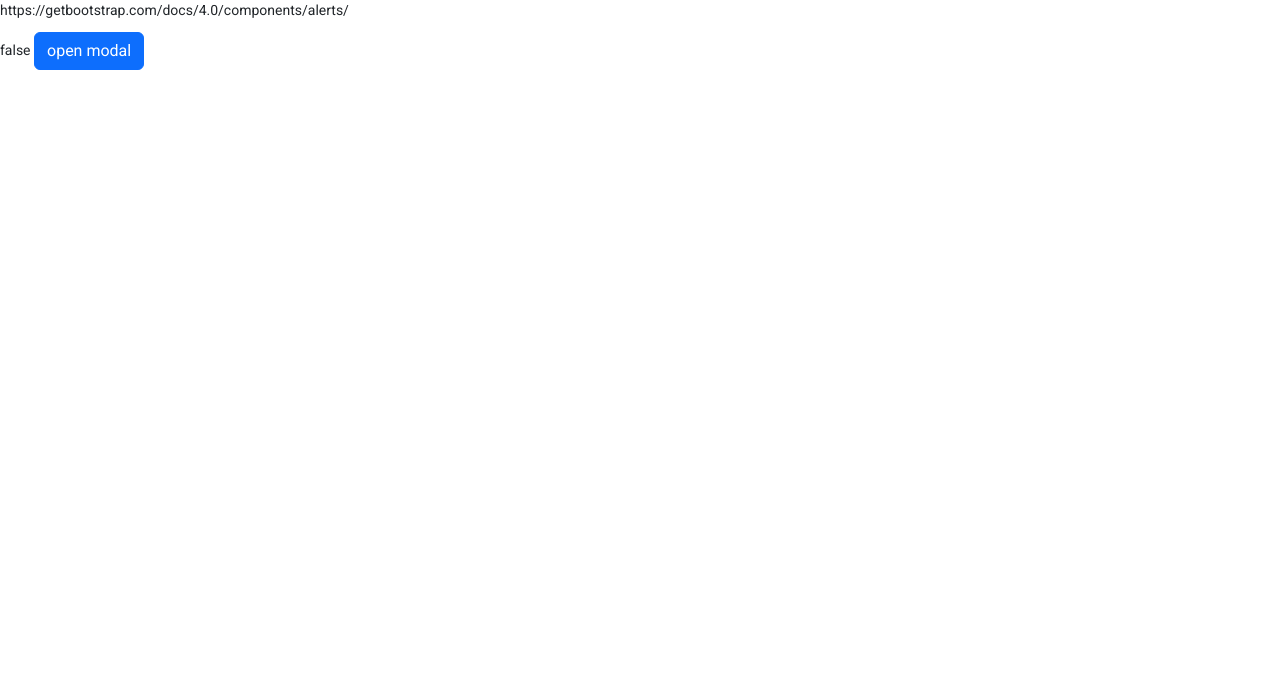
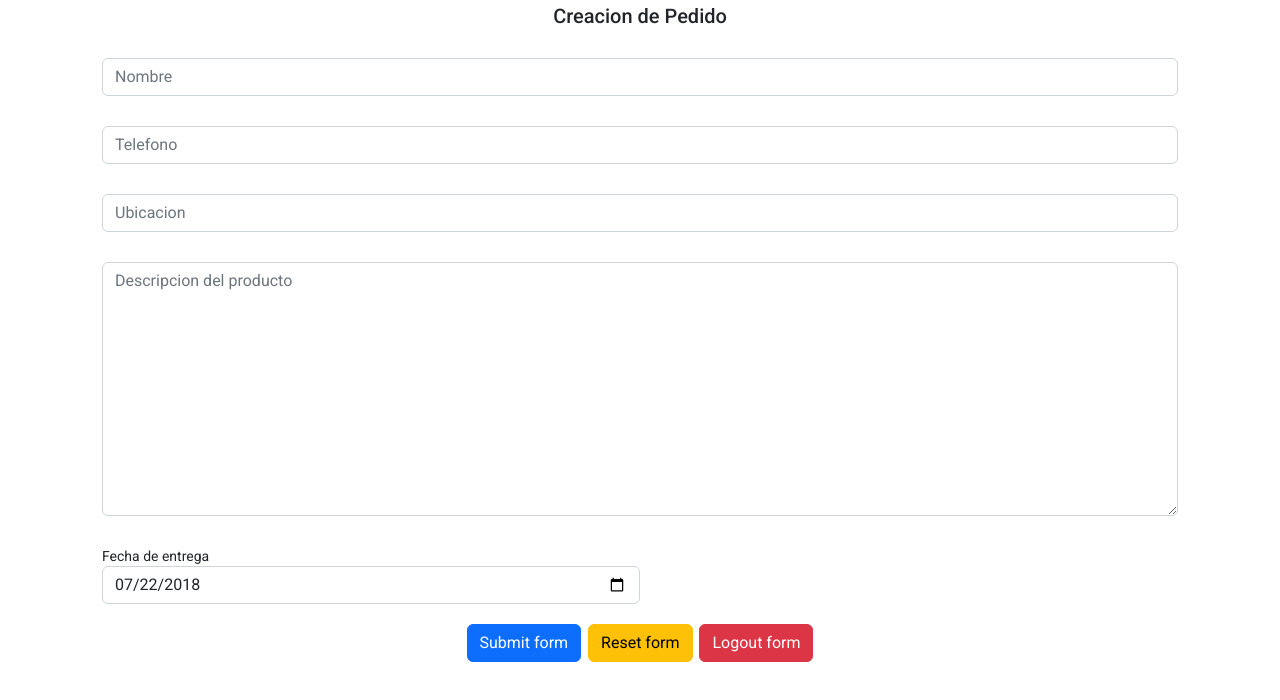
Before and after one commit to Locottus/chems, an Angular app in the folder Pedidos/: page / in a window 1280 px wide. Shown: the top 700 px of the page. Built offline with nearby package versions, Linux system fonts and the light colour scheme.

Commit message:
agregando la forma de pedidos

```diff
--- a/Pedidos/angular.json
+++ b/Pedidos/angular.json
@@ -34,12 +34,12 @@
               "budgets": [
                 {
                   "type": "initial",
-                  "maximumWarning": "500kb",
+                  "maximumWarning": "1mb",
                   "maximumError": "1mb"
                 },
                 {
                   "type": "anyComponentStyle",
-                  "maximumWarning": "2kb",
+                  "maximumWarning": "5kb",
                   "maximumError": "4kb"
                 }
               ],
--- a/Pedidos/src/app/app.module.ts
+++ b/Pedidos/src/app/app.module.ts
@@ -6,7 +6,7 @@ import { AppComponent } from './app.component';
 import { NgbModule } from '@ng-bootstrap/ng-bootstrap';
 import { BrowserAnimationsModule } from '@angular/platform-browser/animations';
 import { FontAwesomeModule } from '@fortawesome/angular-fontawesome';
-import { FormsModule } from '@angular/forms';
+import { FormsModule, ReactiveFormsModule } from '@angular/forms';
 import { LoginModalComponent } from './login-modal/login-modal.component';
 import { MatSliderModule } from '@angular/material/slider';
 import { PedidosComponent } from './pedidos/pedidos.component';
@@ -30,7 +30,9 @@ import {MatIconModule} from '@angular/material/icon';
     MatSliderModule,
     MatDialogModule,
     MatFormFieldModule,
-    MatIconModule
+    MatIconModule,
+    ReactiveFormsModule,
+
   ],
   providers: [],
   bootstrap: [AppComponent]
--- a/Pedidos/src/app/pedidos/pedidos.component.css
+++ b/Pedidos/src/app/pedidos/pedidos.component.css
@@ -0,0 +1,8 @@
+.centrado{
+    text-align: center;
+}
+
+.margenes{
+    padding: 10px;
+    margin: 10px;
+}
--- a/Pedidos/src/app/pedidos/pedidos.component.html
+++ b/Pedidos/src/app/pedidos/pedidos.component.html
@@ -1,6 +1,65 @@
-<p>https://getbootstrap.com/docs/4.0/components/alerts/</p>
-{{logueado}}
-<button class="btn btn-primary" (click)="openDialog()">open modal</button>
-<div class="container" *ngIf="logueado">
-    <h2>Ingreso de Pedido</h2>
+<div class="container" *ngIf="!autenticado">
+  <div class="centrado">
+    <h2>Creacion de Pedido</h2>
+  </div>
+  <form>
+    <div class="form-row ">
+      <div class="col margenes">
+        <input
+          type="text"
+          class="form-control"
+          id="validationDefault01"
+          placeholder="Nombre"
+          required
+        >
+      </div>
+
+      <div class="col margenes">
+        <input
+          type="text"
+          class="form-control"
+          id="validationDefault02"
+          placeholder="Telefono"
+          required
+        >
+      </div>
+
+      <div class="col margenes">
+        <input
+          type="text"
+          class="form-control"
+          id="validationDefault03"
+          placeholder="Ubicacion"
+          required
+        >
+      </div>
+
+      <div class="col margenes">
+        <textarea
+          id="validationDefault04"
+          class="md-textarea form-control"
+          rows="10"
+          placeholder="Descripcion del producto"
+        ></textarea>
+      </div>
+
+      <div class="col-6 margenes">
+        <label>Fecha de entrega</label>
+        <input
+          type="date"
+          class="date form-control"
+          id="start"
+          name="trip-start"
+          value="2018-07-22"
+        >
+      </div>
+
+    </div>
+    <div class="col-12 centrado">
+      <button class="btn btn-primary">Submit form</button>&nbsp;
+      <button class="btn btn-warning" >Reset form</button>&nbsp;
+      <button class="btn btn-danger" >Logout form</button>
+    </div>
+
+  </form>
 </div>
--- a/Pedidos/src/app/pedidos/pedidos.component.ts
+++ b/Pedidos/src/app/pedidos/pedidos.component.ts
@@ -1,4 +1,5 @@
 import { Component, OnInit } from '@angular/core';
+import { FormGroup } from '@angular/forms';
 import { MatDialog, MatDialogRef } from '@angular/material/dialog';
 import { LoginModalComponent } from '../login-modal/login-modal.component';
 import { ServiciosService } from '../servicios.service';
@@ -10,12 +11,14 @@ import { ServiciosService } from '../servicios.service';
 })
 export class PedidosComponent implements OnInit {
 
-  logueado: boolean = false;
+  pedido: FormGroup = new FormGroup({});;
+
+  autenticado: boolean = false;
   /**
   * observable to refresh the data when the modal updates.
   */
   dataChange$ = this.servicio.subjectObservable$.subscribe(async (loginStatus) => {
-    this.logueado = loginStatus;
+    this.autenticado = loginStatus;
   });
 
   constructor(
@@ -24,11 +27,16 @@ export class PedidosComponent implements OnInit {
   ) { }
 
   ngOnInit(): void {
-    //this.matDialog.open(LoginModalComponent, { disableClose: true });
+    //this.openDialog();
+
   }
 
   openDialog() {
     this.matDialog.open(LoginModalComponent, { disableClose: true });
   }
 
+  salvarPedido() {
+
+  }
+
 }
--- a/Pedidos/tsconfig.json
+++ b/Pedidos/tsconfig.json
@@ -28,6 +28,6 @@
     "strictInjectionParameters": true,
     "strictInputAccessModifiers": true,
     "strictTemplates": true,
-    "strictPropertyInitialization":false
+    "strictPropertyInitialization": false
   }
 }
```
Also changed, not shown: Pedidos/src/assets/client_secret_404084185313-lms9ju3ffb5r8qi85jua6cfpsk3tv0ee.apps.googleusercontent.com.json (added, +10 -0 lines).
